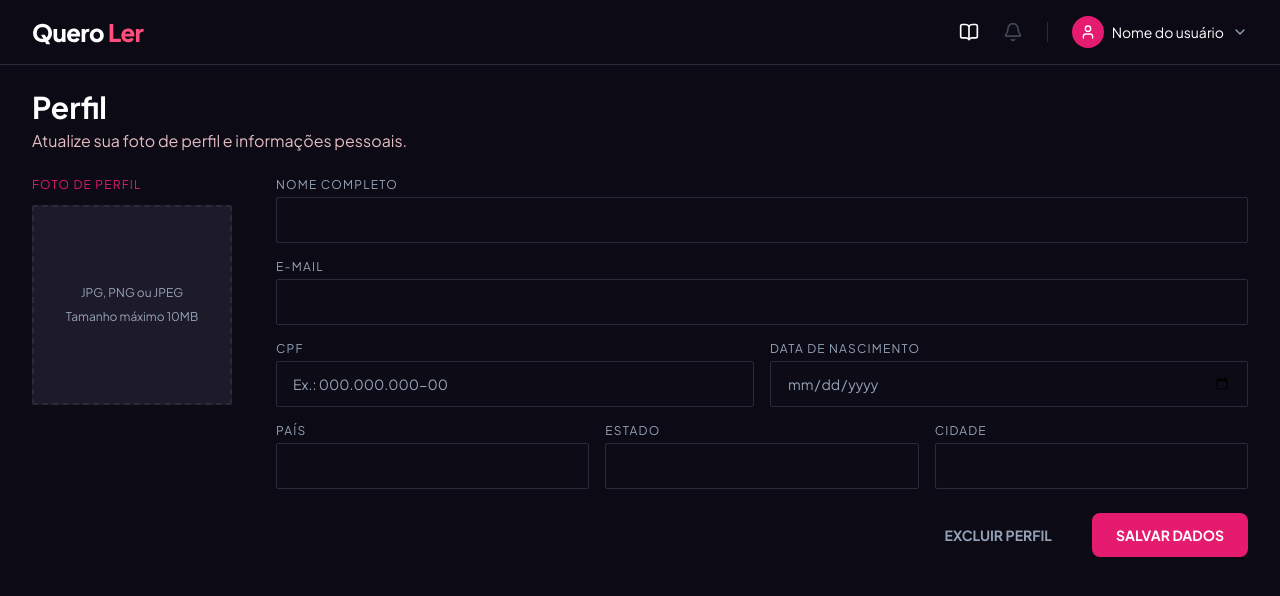
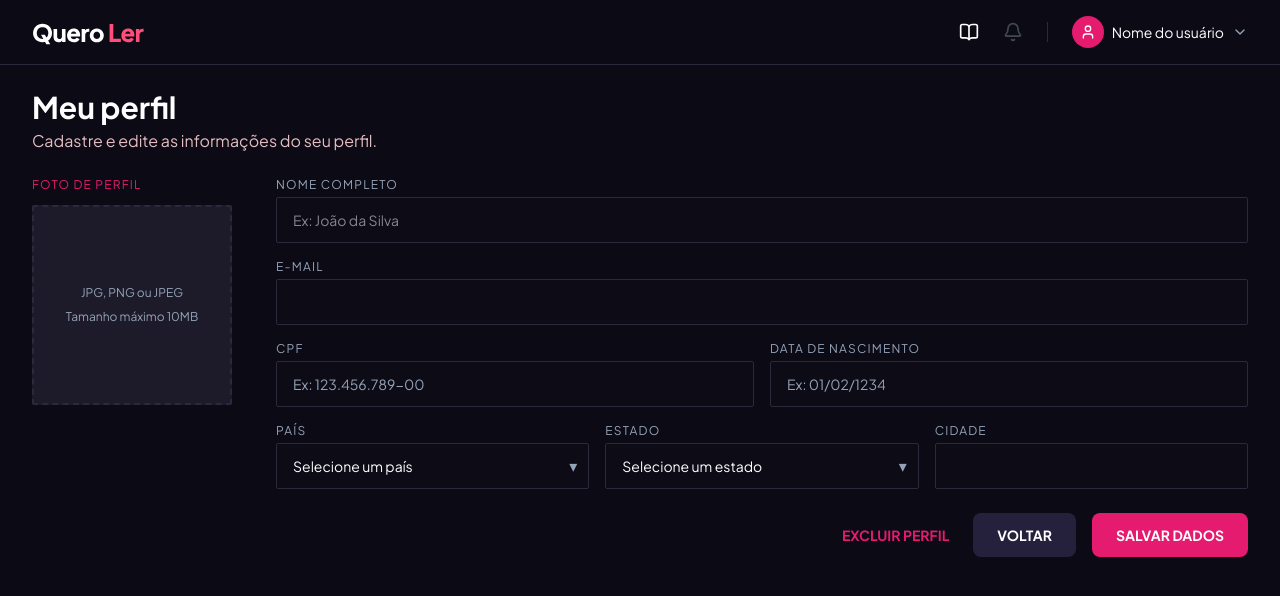
Before and after one commit to ProjetoQueroLer/queroler-frontend, a Next.js app: page /perfil in a window 1280 px wide. Shown: the top 596 px of the page. Built offline with nearby package versions, Linux system fonts and the light colour scheme; no server answers.

Commit message:
style: ajusta estilo baseado no novo design no Figma

```diff
--- a/src/presentation/pages/userProfile/UserProfile.tsx
+++ b/src/presentation/pages/userProfile/UserProfile.tsx
@@ -35,10 +35,10 @@ export function UserProfile() {
 
       <main className="flex-1 px-4 py-6 lg:px-8">
         <h1 className="text-text-primary text-2xl lg:text-3xl font-bold mb-1">
-          Perfil
+          Meu perfil
         </h1>
         <p className="text-text-subtitle text-sm lg:text-base mb-6">
-          Atualize sua foto de perfil e informações pessoais.
+          Cadastre e edite as informações do seu perfil.
         </p>
 
         <form className="flex flex-col lg:flex-row gap-6">
@@ -90,6 +90,7 @@ export function UserProfile() {
                 data-testid="input-nome"
                 className="w-full bg-card-bg border border-border rounded-xs px-2 py-1 lg:px-4 lg:py-3 text-text-primary text-sm outline-none"
                 id="nome"
+                placeholder="Ex: João da Silva"
               />
             </div>
             <div className="flex flex-col gap-1">
@@ -109,29 +110,33 @@ export function UserProfile() {
                 </label>
                 <input
                   data-testid="input-cpf"
+                  placeholder="Ex: 123.456.789-00"
                   className="w-full bg-card-bg border border-border rounded-xs px-2 py-1 lg:px-4 lg:py-3 text-text-primary text-sm outline-none placeholder:text-text-secondary"
                   id="cpf"
-                  placeholder="Ex.: 000.000.000-00"
                   maxLength={11}
                 />
               </div>
-              <div className="flex-1 flex flex-col gap-1">
+              <div className="relative flex-1 flex flex-col gap-1">
                 <label className="text-text-secondary text-xs uppercase tracking-widest">
                   Data de nascimento
                 </label>
+                <div className="relative">
                   <input
-                  type="date"
+                    type="text"
                     data-testid="input-nascimento"
+                    placeholder="Ex: 01/02/1234"
+                    maxLength={10}
                     value={date}
-                  onChange={(e) => setDate(e.target.value)}
-                  onClick={(e) =>
-                    (e.currentTarget as HTMLInputElement).showPicker?.()
-                  }
-                  className={`w-full bg-card-bg border border-border rounded-xs px-2 py-1 lg:px-4 lg:py-3 text-text-primary text-sm outline-none ${
-                    date ? 'text-text-primary' : 'text-text-secondary'
-                  }`}
+                    onChange={(e) => {
+                      let v = e.target.value.replace(/\D/g, '');
+                      if (v.length > 2) v = v.slice(0, 2) + '/' + v.slice(2);
+                      if (v.length > 5) v = v.slice(0, 5) + '/' + v.slice(5);
+                      setDate(v);
+                    }}
+                    className="w-full bg-card-bg border border-border rounded-xs px-2 py-1 lg:px-4 lg:py-3 text-text-primary text-sm outline-none placeholder:text-text-secondary"
                     id="data-picker"
                   />
+                </div>
               </div>
             </div>
             <div className="flex flex-col lg:flex-row gap-4">
@@ -139,21 +144,36 @@ export function UserProfile() {
                 <label className="text-text-secondary text-xs uppercase tracking-widest">
                   País
                 </label>
-                <input
+                <div className="relative">
+                  <select
                     data-testid="input-pais"
-                  className="w-full bg-card-bg border border-border rounded-xs px-2 py-1 lg:px-4 lg:py-3 text-text-primary text-sm outline-none"
+                    className="w-full appearance-none bg-card-bg border border-border rounded-xs px-2 py-1 lg:px-4 lg:py-3 text-text-primary text-sm outline-none"
                     id="pais"
-                />
+                  >
+                    <option value="">Selecione um país</option>
+                  </select>
+                  <span className="pointer-events-none absolute right-3 top-1/2 -translate-y-1/2 text-text-secondary">
+                    ▾
+                  </span>
                 </div>
+              </div>
+
               <div className="flex-1 flex flex-col gap-1">
                 <label className="text-text-secondary text-xs uppercase tracking-widest">
                   Estado
                 </label>
-                <input
+                <div className="relative">
+                  <select
                     data-testid="input-estado"
-                  className="w-full bg-card-bg border border-border rounded-xs px-2 py-1 lg:px-4 lg:py-3 text-text-primary text-sm outline-none"
+                    className="w-full appearance-none bg-card-bg border border-border rounded-xs px-2 py-1 lg:px-4 lg:py-3 text-text-primary text-sm outline-none"
                     id="estado"
-                />
+                  >
+                    <option value="">Selecione um estado</option>
+                  </select>
+                  <span className="pointer-events-none absolute right-3 top-1/2 -translate-y-1/2 text-text-secondary">
+                    ▾
+                  </span>
+                </div>
               </div>
               <div className="flex-1 flex flex-col gap-1">
                 <label className="text-text-secondary text-xs uppercase tracking-widest">
@@ -180,15 +200,28 @@ export function UserProfile() {
                     router.back();
                   });
                 }}
-                className="px-6 py-3 text-sm text-text-secondary hover:opacity-80 cursor-pointer uppercase font-bold"
+                className="px-2 text-sm text-brand hover:opacity-80 cursor-pointer uppercase font-bold"
               >
                 Excluir perfil
+              </button>
+              <button
+                type="button"
+                data-testid="btn-voltar"
+                onClick={() => {
+                  startTransition(async () => {
+                    await new Promise((resolve) => setTimeout(resolve, 1500));
+                    router.back();
+                  });
+                }}
+                className="px-6 py-3 text-sm text-white rounded-lg hover:opacity-80 transition-opacity duration-200 bg-dark-purple uppercase font-bold"
+              >
+                Voltar
               </button>
               <button
                 data-testid="btn-salvar"
                 type="submit"
                 disabled={formDesabilitado}
-                className="px-6 py-3 text-sm rounded-lg uppercase font-bold transition-opacity duration-200 bg-brand text-white"
+                className="px-6 py-3 text-sm text-white rounded-lg hover:opacity-80 transition-opacity duration-200 bg-brand uppercase font-bold"
               >
                 Salvar dados
               </button>
```
Lines whose indentation alone changed are shown as unchanged.
